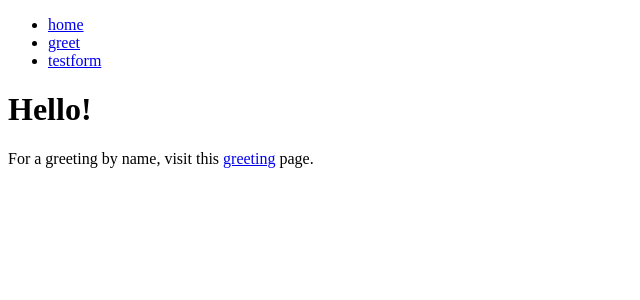
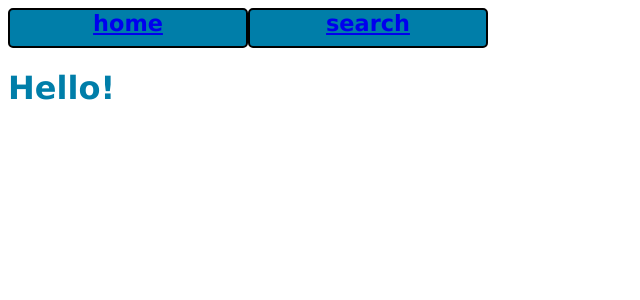
Before and after one commit to kaybr24/free-food-alert, a Flask app: page / in a window 1280 px wide. Shown: the top 300 px of the page, without its empty margins (0-640 px from the left). Run offline with Flask 3, Linux system fonts and the light colour scheme.

Commit message:
added in search function and corresponding html files. I changed the style.css to the original one in the flask-starter as well. I also copied Kayla's edited wffa sql and put that in

```diff
--- a/app.py
+++ b/app.py
@@ -10,6 +10,7 @@ import cs304dbi as dbi
 # import cs304dbi_sqlite3 as dbi
 
 import random
+import search
 
 app.secret_key = 'your secret here'
 # replace that with a random key
@@ -25,51 +26,20 @@ app.config['TRAP_BAD_REQUEST_ERRORS'] = True
 def index():
     return render_template('main.html',title='Hello')
 
-@app.route('/search/', methods = ['GET', 'POST'])
-def search():
-    if request.method == 'GET':
-        return 1  #add in HTML
-    else: #request method is post
-        return 0
-# # You will probably not need the routes below, but they are here
-# # just in case. Please delete them if you are not using them
+@app.route('/search', methods = ['GET', 'POST'])
+def search_posts():
+    conn = dbi.connect()
+    if request.method == 'POST':
+        location = request.form['location']
+        allergens = request.form['allergens']
+        date_posted = request.form['date_posted']
 
-# @app.route('/greet/', methods=["GET", "POST"])
-# def greet():
-#     if request.method == 'GET':
-#         return render_template('greet.html', title='Customized Greeting')
-#     else:
-#         try:
-#             username = request.form['username'] # throws error if there's trouble
-#             flash('form submission successful')
-#             return render_template('greet.html',
-#                                    title='Welcome '+username,
-#                                    name=username)
-
-#         except Exception as err:
-#             flash('form submission error'+str(err))
-#             return redirect( url_for('index') )
-
-# @app.route('/formecho/', methods=['GET','POST'])
-# def formecho():
-#     if request.method == 'GET':
-#         return render_template('form_data.html',
-#                                method=request.method,
-#                                form_data=request.args)
-#     elif request.method == 'POST':
-#         return render_template('form_data.html',
-#                                method=request.method,
-#                                form_data=request.form)
-#     else:
-#         # maybe PUT?
-#         return render_template('form_data.html',
-#                                method=request.method,
-#                                form_data={})
-
-# @app.route('/testform/')
-# def testform():
-#     # these forms go to the formecho route
-#     return render_template('testform.html')
+        search_information = {'location': location,
+                                'allergens': allergens,
+                                'date_posted': date_posted}
+        data = search.search_for_post(conn, search_information)
+        return render_template('search_results.html', data=data)
+    return render_template('search.html')
 
 
 if __name__ == '__main__':
--- /dev/null
+++ b/static/style.css
@@ -0,0 +1,77 @@
+/* the --color-header and others are CSS variables, which we access later.
+*/
+
+HTML {
+    --color-header: #007ea9;  /* color for H1-H6 and others. was deepskyblue but poor contrast. */
+    --color-hilite: #b50000;  /* was red, but this avoids WAVE contrast errors */
+    --color-focus: #56B929;
+    --font-family: Verdana;
+    font-family: var(--font-family)
+}
+
+/* For flashed messages; make them stand out using red and italics */
+
+#messages {
+    color: var(--color-hilite);
+    font-style: italic;
+}
+
+
+h1 {
+    font-size: 200%;
+    color: var(--color-header);
+}
+
+h2, h3 {
+    color: var(--color-header);
+}
+
+
+/* for a simple navbar. Talk to Scott if you want drop-downs. */
+nav > ul {
+    display: flex;
+    flex-direction: row;
+}
+
+nav ul {
+    list-style-type: none;
+    margin: 0px;
+    padding: 0px;
+}
+
+nav > ul > li {
+    flex: 0 0 auto;
+    width: 15em;
+}
+
+nav button, nav a {
+    display: block;
+    box-sizing: border-box; /* easier to make button and A the same size */
+    width: 100%;
+    height: 40px;
+    padding: 0px;
+    padding-bottom: 5px;
+    background-color: var(--color-header); /* was #3498db */
+    border: 2px solid black;
+    border-radius: 5px;
+    cursor: pointer;
+    /* Firefox uses font -apple-system unless I repeat the font spec here. */
+    font-family: var(--font-family);
+    font-weight: bold;
+    font-size: 1.4rem;
+}
+
+/* Only the top-level buttons are centered; lower ones are left-aligned. */
+nav > ul > li > button , nav > ul > li > a {
+    text-align: center;
+}
+
+/* because of the margin trick, this can only be used for the last element */
+
+nav li.right {
+    margin-left: auto;
+}
+
+nav button:hover, button:focus, nav a:hover, nav a:focus {
+    background-color: var(--color-focus);
+}
--- a/style.css
+++ /dev/null
@@ -1,162 +0,0 @@
-<!DOCTYPE html>
-<html>
-<head>
-<title>W3.CSS Template</title>
-<meta charset="UTF-8">
-<meta name="viewport" content="width=device-width, initial-scale=1">
-<link rel="stylesheet" href="https://www.w3schools.com/w3css/4/w3.css">
-<link rel="stylesheet" href="https://fonts.googleapis.com/css?family=Karma">
-<style>
-body,h1,h2,h3,h4,h5,h6 {font-family: "Karma", sans-serif}
-.w3-bar-block .w3-bar-item {padding:20px}
-</style>
-</head>
-<body>
-
-<!-- Sidebar (hidden by default) -->
-<nav class="w3-sidebar w3-bar-block w3-card w3-top w3-xlarge w3-animate-left" style="display:none;z-index:2;width:40%;min-width:300px" id="mySidebar">
-  <a href="javascript:void(0)" onclick="w3_close()"
-  class="w3-bar-item w3-button">Close Menu</a>
-  <a href="#food" onclick="w3_close()" class="w3-bar-item w3-button">Food</a>
-  <a href="#about" onclick="w3_close()" class="w3-bar-item w3-button">About</a>
-</nav>
-
-<!-- Top menu -->
-<div class="w3-top">
-  <div class="w3-white w3-xlarge" style="max-width:1200px;margin:auto">
-    <div class="w3-button w3-padding-16 w3-left" onclick="w3_open()">☰</div>
-    <div class="w3-right w3-padding-16">Mail</div>
-    <div class="w3-center w3-padding-16">My Food</div>
-  </div>
-</div>
-
-<!-- !PAGE CONTENT! -->
-<div class="w3-main w3-content w3-padding" style="max-width:1200px;margin-top:100px">
-
-  <!-- First Photo Grid-->
-  <div class="w3-row-padding w3-padding-16 w3-center" id="food">
-    <div class="w3-quarter">
-      <img src="/w3images/sandwich.jpg" alt="Sandwich" style="width:100%">
-      <h3>The Perfect Sandwich, A Real NYC Classic</h3>
-      <p>Just some random text, lorem ipsum text praesent tincidunt ipsum lipsum.</p>
-    </div>
-    <div class="w3-quarter">
-      <img src="/w3images/steak.jpg" alt="Steak" style="width:100%">
-      <h3>Let Me Tell You About This Steak</h3>
-      <p>Once again, some random text to lorem lorem lorem lorem ipsum text praesent tincidunt ipsum lipsum.</p>
-    </div>
-    <div class="w3-quarter">
-      <img src="/w3images/cherries.jpg" alt="Cherries" style="width:100%">
-      <h3>Cherries, interrupted</h3>
-      <p>Lorem ipsum text praesent tincidunt ipsum lipsum.</p>
-      <p>What else?</p>
-    </div>
-    <div class="w3-quarter">
-      <img src="/w3images/wine.jpg" alt="Pasta and Wine" style="width:100%">
-      <h3>Once Again, Robust Wine and Vegetable Pasta</h3>
-      <p>Lorem ipsum text praesent tincidunt ipsum lipsum.</p>
-    </div>
-  </div>
-
-  <!-- Second Photo Grid-->
-  <div class="w3-row-padding w3-padding-16 w3-center">
-    <div class="w3-quarter">
-      <img src="/w3images/popsicle.jpg" alt="Popsicle" style="width:100%">
-      <h3>All I Need Is a Popsicle</h3>
-      <p>Lorem ipsum text praesent tincidunt ipsum lipsum.</p>
-    </div>
-    <div class="w3-quarter">
-      <img src="/w3images/salmon.jpg" alt="Salmon" style="width:100%">
-      <h3>Salmon For Your Skin</h3>
-      <p>Once again, some random text to lorem lorem lorem lorem ipsum text praesent tincidunt ipsum lipsum.</p>
-    </div>
-    <div class="w3-quarter">
-      <img src="/w3images/sandwich.jpg" alt="Sandwich" style="width:100%">
-      <h3>The Perfect Sandwich, A Real Classic</h3>
-      <p>Just some random text, lorem ipsum text praesent tincidunt ipsum lipsum.</p>
-    </div>
-    <div class="w3-quarter">
-      <img src="/w3images/croissant.jpg" alt="Croissant" style="width:100%">
-      <h3>Le French</h3>
-      <p>Lorem lorem lorem lorem ipsum text praesent tincidunt ipsum lipsum.</p>
-    </div>
-  </div>
-
-  <!-- Pagination -->
-  <div class="w3-center w3-padding-32">
-    <div class="w3-bar">
-      <a href="#" class="w3-bar-item w3-button w3-hover-black">«</a>
-      <a href="#" class="w3-bar-item w3-black w3-button">1</a>
-      <a href="#" class="w3-bar-item w3-button w3-hover-black">2</a>
-      <a href="#" class="w3-bar-item w3-button w3-hover-black">3</a>
-      <a href="#" class="w3-bar-item w3-button w3-hover-black">4</a>
-      <a href="#" class="w3-bar-item w3-button w3-hover-black">»</a>
-    </div>
-  </div>
-
-  <hr id="about">
-
-  <!-- About Section -->
-  <div class="w3-container w3-padding-32 w3-center">
-    <h3>About Me, The Food Man</h3><br>
-    <img src="/w3images/chef.jpg" alt="Me" class="w3-image" style="display:block;margin:auto" width="800" height="533">
-    <div class="w3-padding-32">
-      <h4><b>I am Who I Am!</b></h4>
-      <h6><i>With Passion For Real, Good Food</i></h6>
-      <p>Just me, myself and I, exploring the universe of unknownment. I have a heart of love and an interest of lorem ipsum and mauris neque quam blog. I want to share my world with you. Praesent tincidunt sed tellus ut rutrum. Sed vitae justo condimentum, porta lectus vitae, ultricies congue gravida diam non fringilla. Praesent tincidunt sed tellus ut rutrum. Sed vitae justo condimentum, porta lectus vitae, ultricies congue gravida diam non fringilla.</p>
-    </div>
-  </div>
-  <hr>
-
-  <!-- Footer -->
-  <footer class="w3-row-padding w3-padding-32">
-    <div class="w3-third">
-      <h3>FOOTER</h3>
-      <p>Praesent tincidunt sed tellus ut rutrum. Sed vitae justo condimentum, porta lectus vitae, ultricies congue gravida diam non fringilla.</p>
-      <p>Powered by <a href="https://www.w3schools.com/w3css/default.asp" target="_blank">w3.css</a></p>
-    </div>
-
-    <div class="w3-third">
-      <h3>BLOG POSTS</h3>
-      <ul class="w3-ul w3-hoverable">
-        <li class="w3-padding-16">
-          <img src="/w3images/workshop.jpg" class="w3-left w3-margin-right" style="width:50px">
-          <span class="w3-large">Lorem</span><br>
-          <span>Sed mattis nunc</span>
-        </li>
-        <li class="w3-padding-16">
-          <img src="/w3images/gondol.jpg" class="w3-left w3-margin-right" style="width:50px">
-          <span class="w3-large">Ipsum</span><br>
-          <span>Praes tinci sed</span>
-        </li>
-      </ul>
-    </div>
-
-    <div class="w3-third w3-serif">
-      <h3>POPULAR TAGS</h3>
-      <p>
-        <span class="w3-tag w3-black w3-margin-bottom">Travel</span> <span class="w3-tag w3-dark-grey w3-small w3-margin-bottom">New York</span> <span class="w3-tag w3-dark-grey w3-small w3-margin-bottom">Dinner</span>
-        <span class="w3-tag w3-dark-grey w3-small w3-margin-bottom">Salmon</span> <span class="w3-tag w3-dark-grey w3-small w3-margin-bottom">France</span> <span class="w3-tag w3-dark-grey w3-small w3-margin-bottom">Drinks</span>
-        <span class="w3-tag w3-dark-grey w3-small w3-margin-bottom">Ideas</span> <span class="w3-tag w3-dark-grey w3-small w3-margin-bottom">Flavors</span> <span class="w3-tag w3-dark-grey w3-small w3-margin-bottom">Cuisine</span>
-        <span class="w3-tag w3-dark-grey w3-small w3-margin-bottom">Chicken</span> <span class="w3-tag w3-dark-grey w3-small w3-margin-bottom">Dressing</span> <span class="w3-tag w3-dark-grey w3-small w3-margin-bottom">Fried</span>
-        <span class="w3-tag w3-dark-grey w3-small w3-margin-bottom">Fish</span> <span class="w3-tag w3-dark-grey w3-small w3-margin-bottom">Duck</span>
-      </p>
-    </div>
-  </footer>
-
-<!-- End page content -->
-</div>
-
-<script>
-// Script to open and close sidebar
-function w3_open() {
-  document.getElementById("mySidebar").style.display = "block";
-}
-
-function w3_close() {
-  document.getElementById("mySidebar").style.display = "none";
-}
-</script>
-
-</body>
-</html>
--- a/templates/base.html
+++ b/templates/base.html
@@ -25,8 +25,9 @@
 <nav>
   <ul>
     <li><a href="{{url_for('index')}}">home</a></li>
-    <li><a href="{{url_for('greet')}}">greet</a></li>
-    <li><a href="{{url_for('testform')}}">testform</a></li>
+    <li><a href="{{url_for('search')}}">search</a></li>
+
+
   </ul>
 </nav>
 {% endblock %}
--- a/templates/main.html
+++ b/templates/main.html
@@ -3,6 +3,4 @@
 {% block main_content %}
 <h1>Hello!</h1>
 
-<p>For a greeting by name, visit this <a href="{{ url_for('greet') }}">greeting</a> page.</p>
-
 {% endblock %}
```
Also changed, not shown: WFFA.sql (+51 -22 lines), search.py (added, +13 -0 lines), templates/search.html (added, +23 -0 lines), templates/search_results.html (added, +30 -0 lines).
